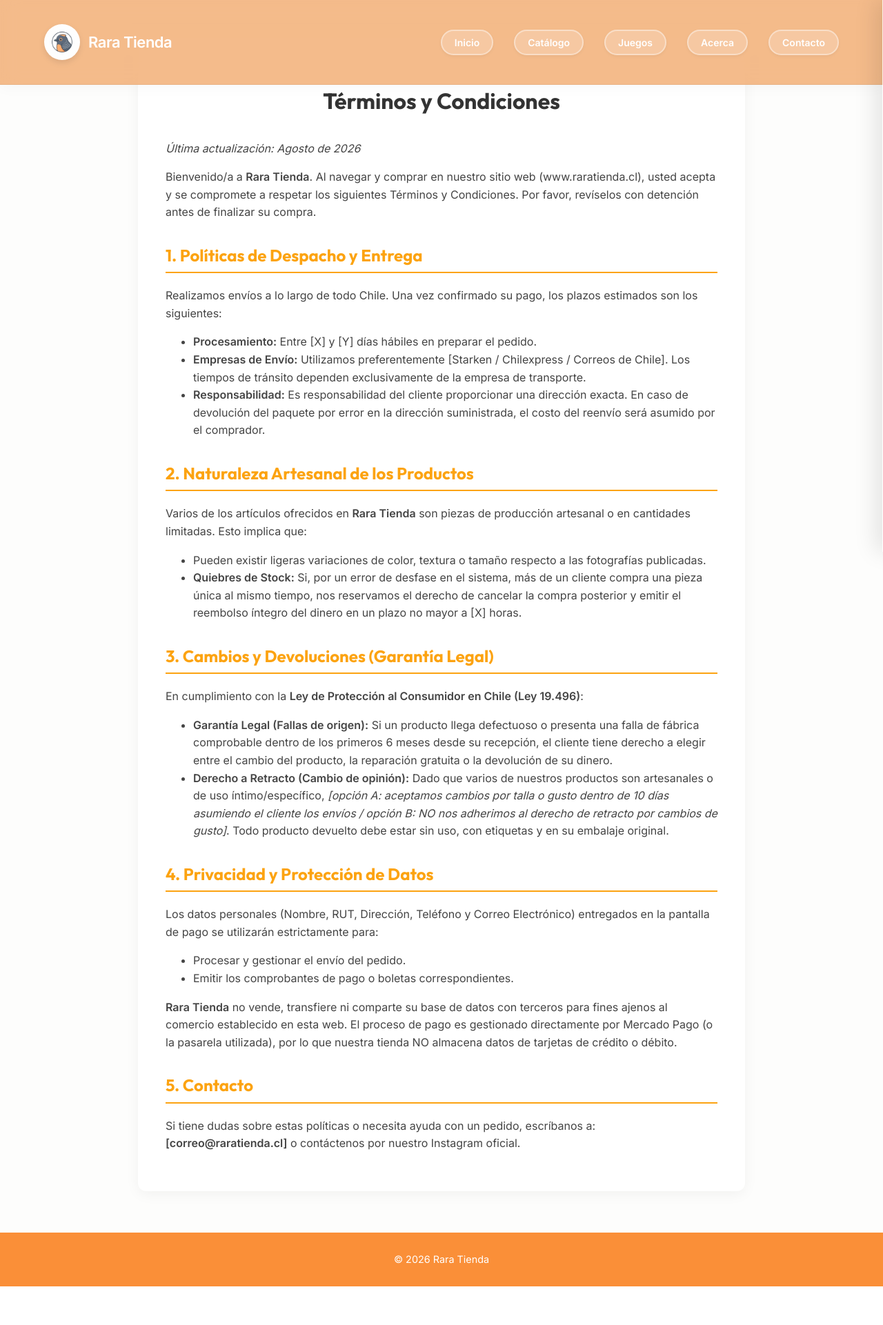
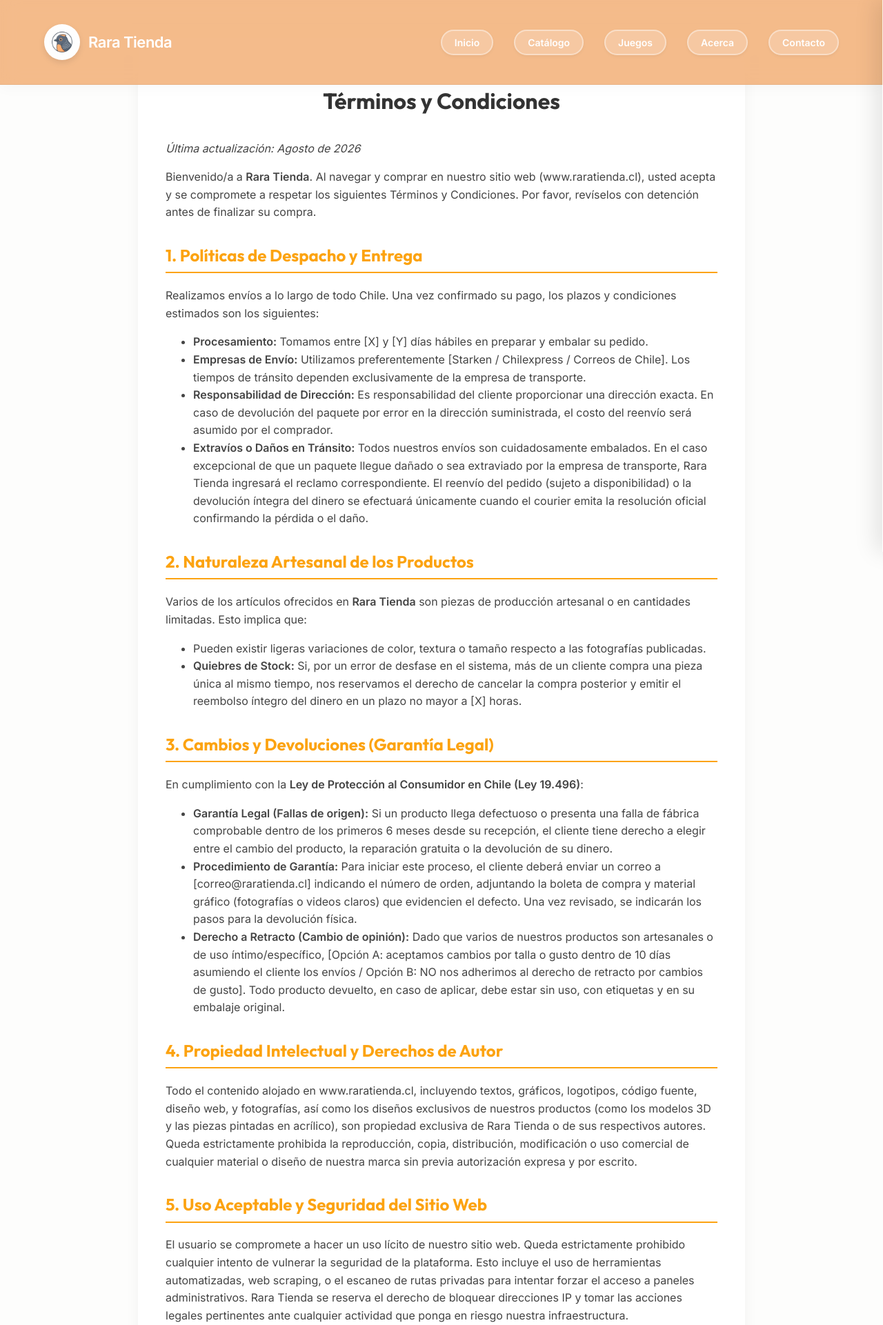
Before and after one commit to felipooon/rara-app, a Django app: page /terminos/ in a window 1280 px wide. Shown: the top 1921 px of the page at 69% size. Before the commit the page ends 1865 px from the top, so only its background shows below. Run offline with Django 5.2, Linux system fonts and the light colour scheme.

Commit message:
Update: Actualizar texto de Términos y Condiciones

```diff
--- a/templates/terminos.html
+++ b/templates/terminos.html
@@ -11,11 +11,12 @@
     <p>Bienvenido/a a <strong>Rara Tienda</strong>. Al navegar y comprar en nuestro sitio web (www.raratienda.cl), usted acepta y se compromete a respetar los siguientes Términos y Condiciones. Por favor, revíselos con detención antes de finalizar su compra.</p>
 
     <h2 style="font-family: 'Outfit', sans-serif; color: #fca311; margin-top: 30px; border-bottom: 2px solid #fca311; padding-bottom: 5px;">1. Políticas de Despacho y Entrega</h2>
-    <p>Realizamos envíos a lo largo de todo Chile. Una vez confirmado su pago, los plazos estimados son los siguientes:</p>
+    <p>Realizamos envíos a lo largo de todo Chile. Una vez confirmado su pago, los plazos y condiciones estimados son los siguientes:</p>
     <ul>
-        <li><strong>Procesamiento:</strong> Entre [X] y [Y] días hábiles en preparar el pedido.</li>
+        <li><strong>Procesamiento:</strong> Tomamos entre [X] y [Y] días hábiles en preparar y embalar su pedido.</li>
         <li><strong>Empresas de Envío:</strong> Utilizamos preferentemente [Starken / Chilexpress / Correos de Chile]. Los tiempos de tránsito dependen exclusivamente de la empresa de transporte.</li>
-        <li><strong>Responsabilidad:</strong> Es responsabilidad del cliente proporcionar una dirección exacta. En caso de devolución del paquete por error en la dirección suministrada, el costo del reenvío será asumido por el comprador.</li>
+        <li><strong>Responsabilidad de Dirección:</strong> Es responsabilidad del cliente proporcionar una dirección exacta. En caso de devolución del paquete por error en la dirección suministrada, el costo del reenvío será asumido por el comprador.</li>
+        <li><strong>Extravíos o Daños en Tránsito:</strong> Todos nuestros envíos son cuidadosamente embalados. En el caso excepcional de que un paquete llegue dañado o sea extraviado por la empresa de transporte, Rara Tienda ingresará el reclamo correspondiente. El reenvío del pedido (sujeto a disponibilidad) o la devolución íntegra del dinero se efectuará únicamente cuando el courier emita la resolución oficial confirmando la pérdida o el daño.</li>
     </ul>
 
     <h2 style="font-family: 'Outfit', sans-serif; color: #fca311; margin-top: 30px; border-bottom: 2px solid #fca311; padding-bottom: 5px;">2. Naturaleza Artesanal de los Productos</h2>
@@ -29,19 +30,32 @@
     <p>En cumplimiento con la <strong>Ley de Protección al Consumidor en Chile (Ley 19.496)</strong>:</p>
     <ul>
         <li><strong>Garantía Legal (Fallas de origen):</strong> Si un producto llega defectuoso o presenta una falla de fábrica comprobable dentro de los primeros 6 meses desde su recepción, el cliente tiene derecho a elegir entre el cambio del producto, la reparación gratuita o la devolución de su dinero.</li>
-        <li><strong>Derecho a Retracto (Cambio de opinión):</strong> Dado que varios de nuestros productos son artesanales o de uso íntimo/específico, <em>[opción A: aceptamos cambios por talla o gusto dentro de 10 días asumiendo el cliente los envíos / opción B: NO nos adherimos al derecho de retracto por cambios de gusto]</em>. Todo producto devuelto debe estar sin uso, con etiquetas y en su embalaje original.</li>
+        <li><strong>Procedimiento de Garantía:</strong> Para iniciar este proceso, el cliente deberá enviar un correo a [correo@raratienda.cl] indicando el número de orden, adjuntando la boleta de compra y material gráfico (fotografías o videos claros) que evidencien el defecto. Una vez revisado, se indicarán los pasos para la devolución física.</li>
+        <li><strong>Derecho a Retracto (Cambio de opinión):</strong> Dado que varios de nuestros productos son artesanales o de uso íntimo/específico, [Opción A: aceptamos cambios por talla o gusto dentro de 10 días asumiendo el cliente los envíos / Opción B: NO nos adherimos al derecho de retracto por cambios de gusto]. Todo producto devuelto, en caso de aplicar, debe estar sin uso, con etiquetas y en su embalaje original.</li>
     </ul>
 
-    <h2 style="font-family: 'Outfit', sans-serif; color: #fca311; margin-top: 30px; border-bottom: 2px solid #fca311; padding-bottom: 5px;">4. Privacidad y Protección de Datos</h2>
+    <h2 style="font-family: 'Outfit', sans-serif; color: #fca311; margin-top: 30px; border-bottom: 2px solid #fca311; padding-bottom: 5px;">4. Propiedad Intelectual y Derechos de Autor</h2>
+    <p>Todo el contenido alojado en www.raratienda.cl, incluyendo textos, gráficos, logotipos, código fuente, diseño web, y fotografías, así como los diseños exclusivos de nuestros productos (como los modelos 3D y las piezas pintadas en acrílico), son propiedad exclusiva de Rara Tienda o de sus respectivos autores. Queda estrictamente prohibida la reproducción, copia, distribución, modificación o uso comercial de cualquier material o diseño de nuestra marca sin previa autorización expresa y por escrito.</p>
+
+    <h2 style="font-family: 'Outfit', sans-serif; color: #fca311; margin-top: 30px; border-bottom: 2px solid #fca311; padding-bottom: 5px;">5. Uso Aceptable y Seguridad del Sitio Web</h2>
+    <p>El usuario se compromete a hacer un uso lícito de nuestro sitio web. Queda estrictamente prohibido cualquier intento de vulnerar la seguridad de la plataforma. Esto incluye el uso de herramientas automatizadas, web scraping, o el escaneo de rutas privadas para intentar forzar el acceso a paneles administrativos. Rara Tienda se reserva el derecho de bloquear direcciones IP y tomar las acciones legales pertinentes ante cualquier actividad que ponga en riesgo nuestra infraestructura.</p>
+
+    <h2 style="font-family: 'Outfit', sans-serif; color: #fca311; margin-top: 30px; border-bottom: 2px solid #fca311; padding-bottom: 5px;">6. Privacidad y Protección de Datos</h2>
     <p>Los datos personales (Nombre, RUT, Dirección, Teléfono y Correo Electrónico) entregados en la pantalla de pago se utilizarán estrictamente para:</p>
     <ul>
         <li>Procesar y gestionar el envío del pedido.</li>
         <li>Emitir los comprobantes de pago o boletas correspondientes.</li>
     </ul>
-    <p><strong>Rara Tienda</strong> no vende, transfiere ni comparte su base de datos con terceros para fines ajenos al comercio establecido en esta web. El proceso de pago es gestionado directamente por Mercado Pago (o la pasarela utilizada), por lo que nuestra tienda NO almacena datos de tarjetas de crédito o débito.</p>
+    <p>Rara Tienda no vende, transfiere ni comparte su base de datos con terceros para fines ajenos al comercio establecido en esta web. El proceso de pago es gestionado directamente por [Mercado Pago / pasarela utilizada], por lo que nuestra tienda NO almacena datos de tarjetas de crédito o débito. Además, el sitio web utiliza cookies técnicas para mantener activas las sesiones y mejorar la experiencia de navegación del usuario.</p>
 
-    <h2 style="font-family: 'Outfit', sans-serif; color: #fca311; margin-top: 30px; border-bottom: 2px solid #fca311; padding-bottom: 5px;">5. Contacto</h2>
-    <p>Si tiene dudas sobre estas políticas o necesita ayuda con un pedido, escríbanos a: <strong>[correo@raratienda.cl]</strong> o contáctenos por nuestro Instagram oficial.</p>
+    <h2 style="font-family: 'Outfit', sans-serif; color: #fca311; margin-top: 30px; border-bottom: 2px solid #fca311; padding-bottom: 5px;">7. Limitación Técnica y Modificaciones</h2>
+    <p>Rara Tienda se reserva el derecho de actualizar, modificar o reemplazar cualquier parte de estos Términos y Condiciones en cualquier momento sin previo aviso. Asimismo, no garantizamos que el servicio de nuestra web sea ininterrumpido; no nos hacemos responsables por caídas temporales del servidor, mantenciones programadas o problemas técnicos imprevistos que escapen a nuestro control.</p>
+
+    <h2 style="font-family: 'Outfit', sans-serif; color: #fca311; margin-top: 30px; border-bottom: 2px solid #fca311; padding-bottom: 5px;">8. Jurisdicción y Ley Aplicable</h2>
+    <p>Todas las transacciones realizadas en este sitio web se rigen por la legislación vigente de la República de Chile. Para todos los efectos legales derivados de estos Términos y Condiciones, las partes fijan su domicilio en la ciudad de Puerto Montt, Región de Los Lagos, sometiéndose a la jurisdicción de sus tribunales ordinarios de justicia.</p>
+
+    <h2 style="font-family: 'Outfit', sans-serif; color: #fca311; margin-top: 30px; border-bottom: 2px solid #fca311; padding-bottom: 5px;">9. Contacto</h2>
+    <p>Si tiene dudas sobre estas políticas o necesita ayuda con un pedido, escríbanos a: <strong>[correo@raratienda.cl]</strong> o contáctenos por nuestro Instagram oficial <strong>[@raratienda]</strong>.</p>
 
 </div>
 {% endblock %}
```
